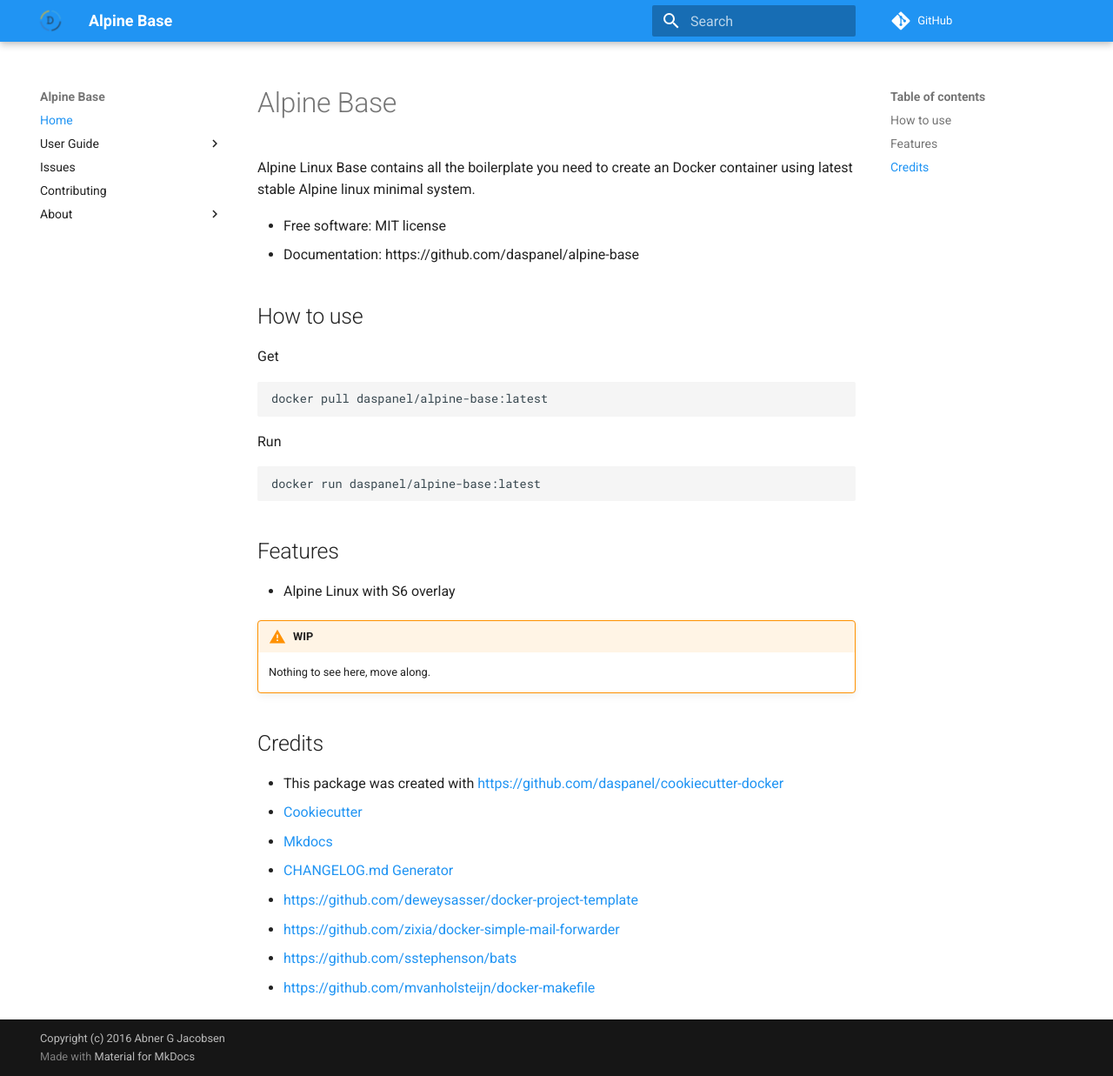
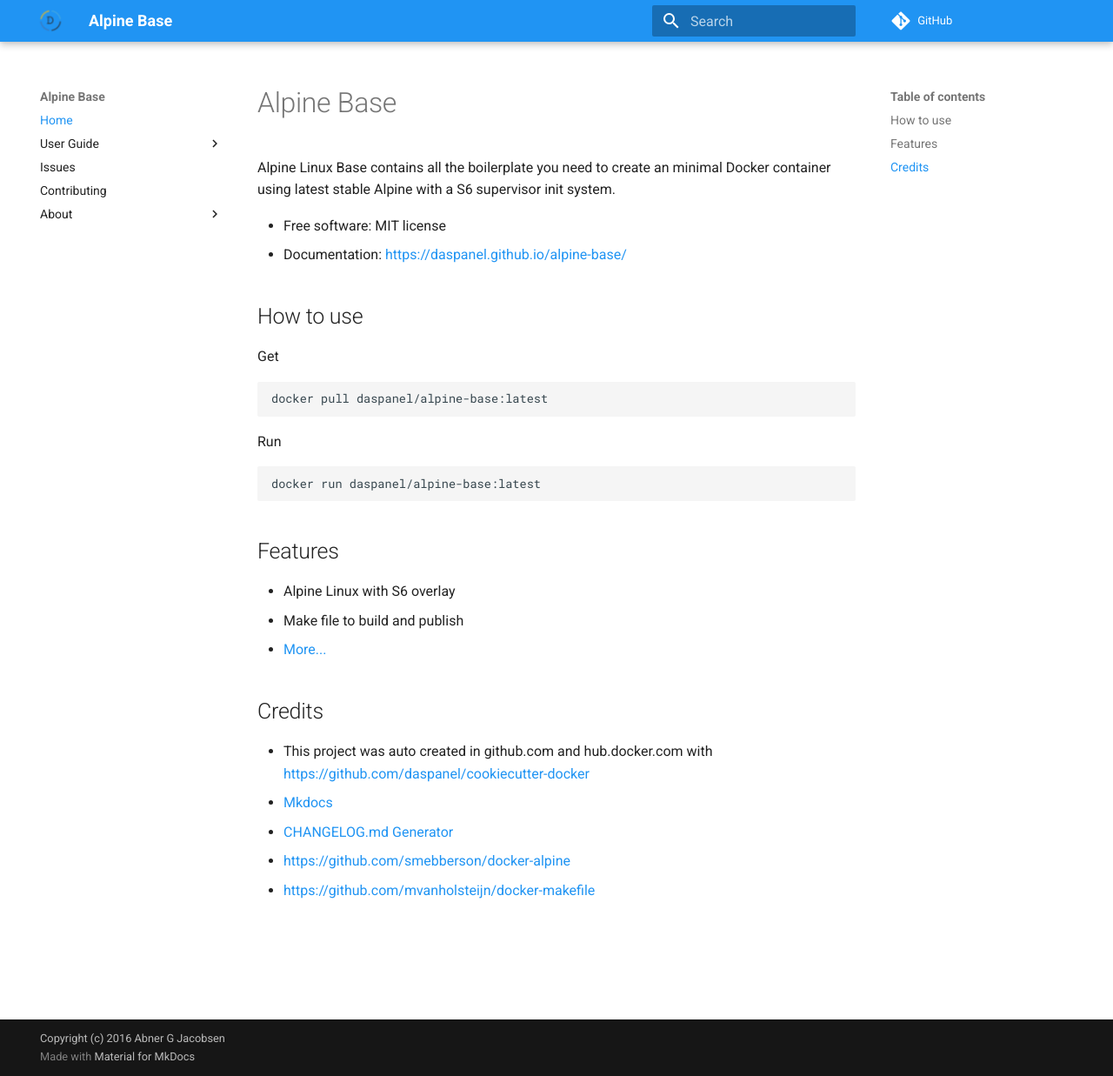
Before and after one commit to SIXwishlist/alpine-base, an MkDocs documentation site: the page built from docs/index.md, in a window 1280 px wide and 1237 px high. Shown: the whole window at 87% size. Built offline with MkDocs 1.6.1 and Material for MkDocs 9.7.7, drawn with Linux system fonts in a browser that asks for light colours; comment, search, counter and statistics services are not loaded; old or Windows-style settings are respelled for this version of MkDocs.

Commit message:
small changes in docs.

```diff
--- a/docs/index.md
+++ b/docs/index.md
@@ -1,10 +1,10 @@
-
 # Alpine Base
 
-Alpine Linux Base contains all the boilerplate you need to create an Docker container using latest stable Alpine linux minimal system.
+Alpine Linux Base contains all the boilerplate you need to create an minimal
+Docker container using latest stable Alpine with a S6 supervisor init system.
 
 * Free software: MIT license
-* Documentation: https://github.com/daspanel/alpine-base
+* Documentation: <https://daspanel.github.io/alpine-base/>
 
 ## How to use
 Get
@@ -20,17 +20,14 @@
 ## Features
 
 * Alpine Linux with S6 overlay
-
-!!! warning "WIP"
-    Nothing to see here, move along.
+* Make file to build and publish
+* [More...](https://daspanel.github.io/alpine-base/)
 
 ## Credits
 
-* This package was created with <https://github.com/daspanel/cookiecutter-docker>
-* [Cookiecutter](https://github.com/audreyr/cookiecutter)
+* This project was auto created in github.com and hub.docker.com with
+<https://github.com/daspanel/cookiecutter-docker>
 * [Mkdocs](http://www.mkdocs.org/)
 * [CHANGELOG.md Generator](https://github.com/mh-cbon/changelog)
-* <https://github.com/deweysasser/docker-project-template>
-* <https://github.com/zixia/docker-simple-mail-forwarder>
-* <https://github.com/sstephenson/bats>
+* <https://github.com/smebberson/docker-alpine>
 * <https://github.com/mvanholsteijn/docker-makefile>
```
Also changed, not shown: README.md (+8 -8 lines).
